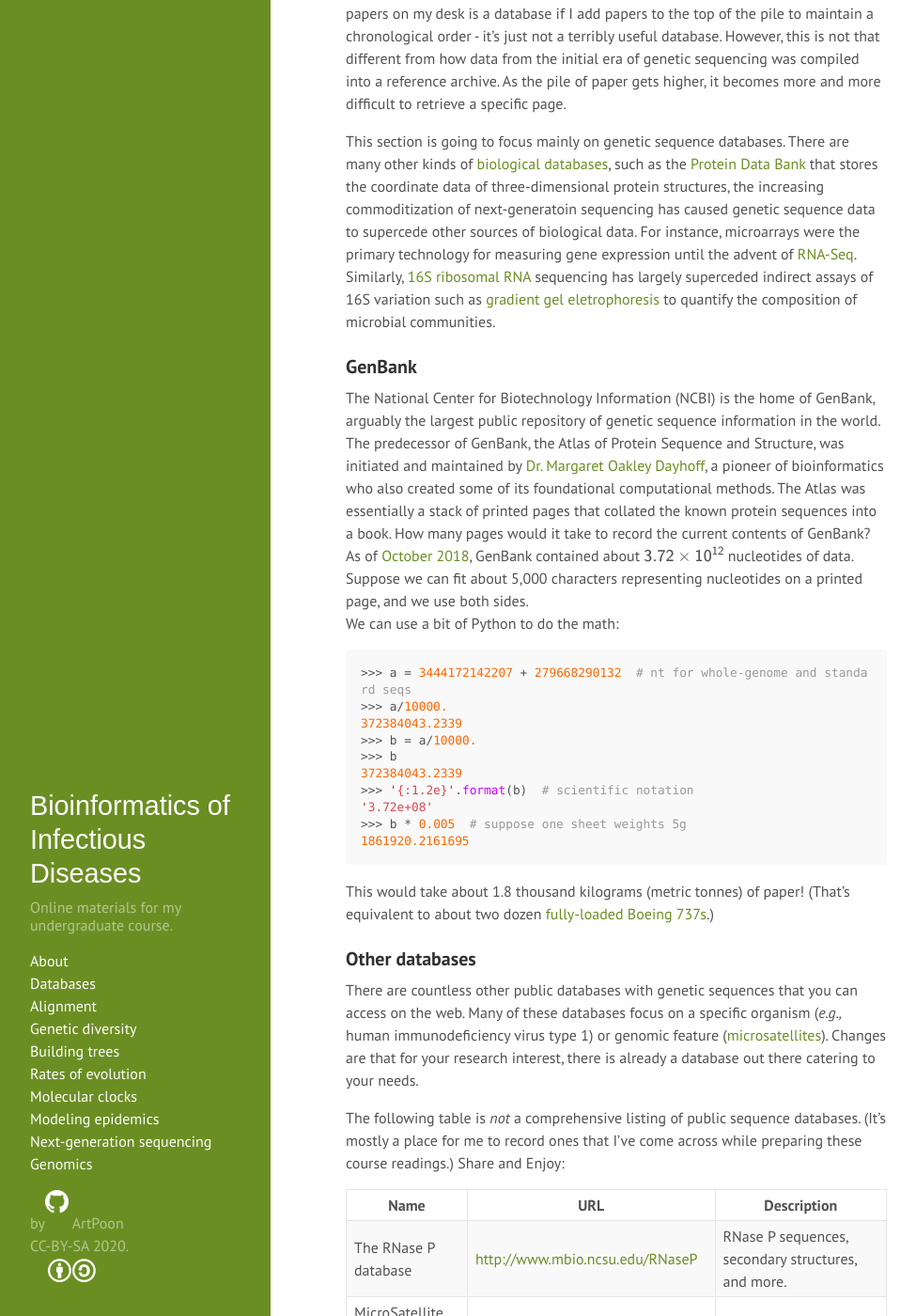
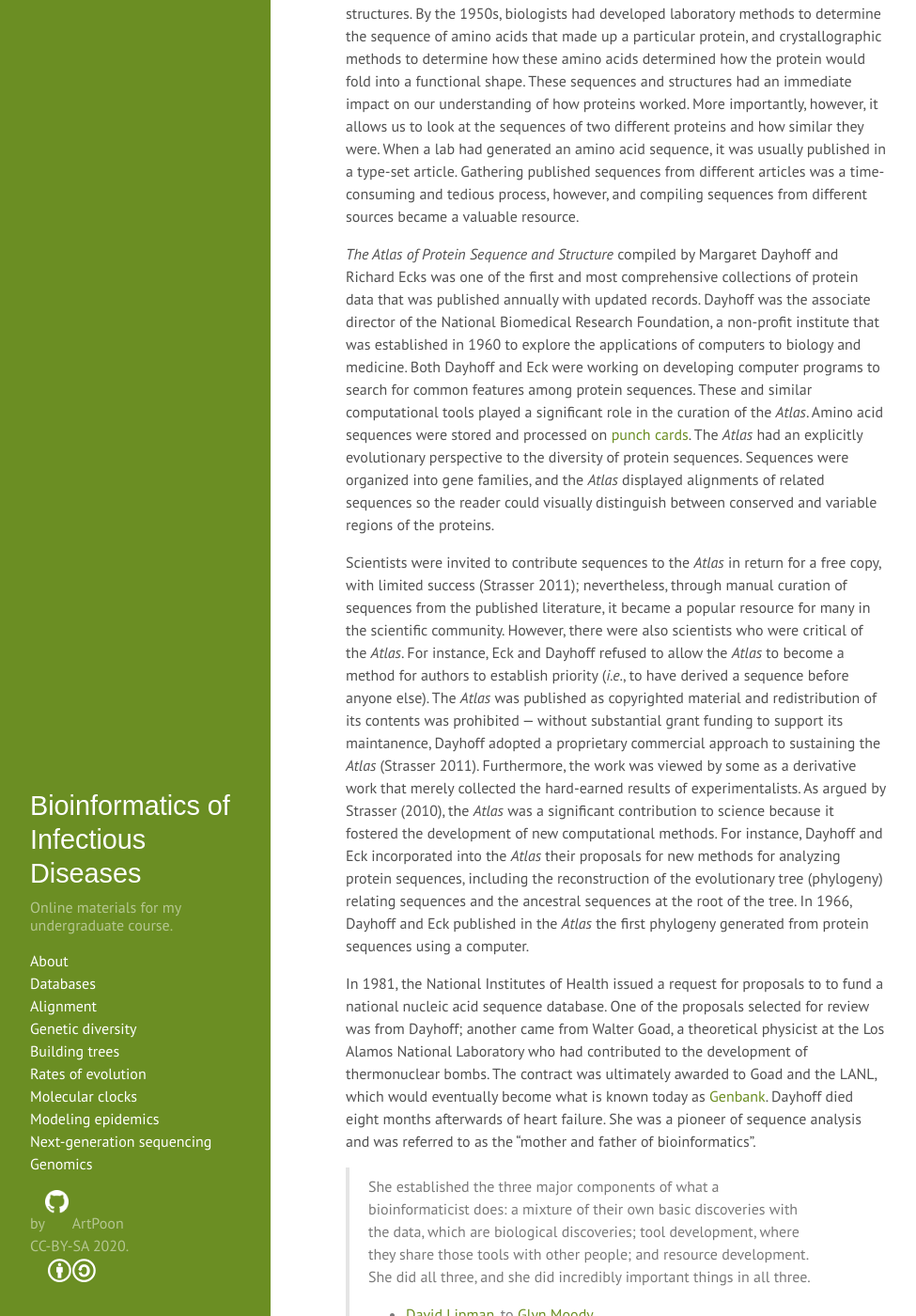
Before and after one commit to ArtPoon/BioID, a Jekyll site: the page built from Databases.md, in a window 1280 px wide and 1400 px high, scrolled down 2354 px. Shown: the whole window at 94% size, without its empty margins (0-975 px from the left). Built offline with Jekyll 4.4.1, drawn with Linux system fonts in a browser that asks for light colours; formulas are drawn with MathJax 3; some of the changed text lies outside the part shown.

Commit message:
updating databases md

````diff
--- a/Databases.md
+++ b/Databases.md
@@ -42,6 +42,49 @@ The directory listing command `ls` tells us that the text file containing the *h
 
 This course is about infectious diseases, so we're generally not going to be dealing with genomes on the scale of human chromosomes.  However, we *are* going to be dealing with very large *numbers* of sequences.  Cumulatively, sequences derived from viruses with even the smallest genomes (comprising only a few thousand nucleotides) can readily attain file sizes measured in gigabytes, because we often want to characterise a large number of sequences from a diverse population of viruses that have been sampled from an infection.
 
+
+## The birth of bioinformatics
+
+Arguably, bioinformatics began with the collection of protein sequences and structures.
+By the 1950s, biologists had developed laboratory methods to determine the sequence of amino acids that made up a particular protein, and crystallographic methods to determine how these amino acids determined how the protein would fold into a functional shape.
+These sequences and structures had an immediate impact on our understanding of how proteins worked.
+More importantly, however, it allows us to look at the sequences of two different proteins and how similar they were.
+When a lab had generated an amino acid sequence, it was usually published in a type-set article.
+Gathering published sequences from different articles was a time-consuming and tedious process, however, and compiling sequences from different sources became a valuable resource.
+
+*The Atlas of Protein Sequence and Structure* compiled by Margaret Dayhoff and Richard Ecks was one of the first and most comprehensive collections of protein data that was published annually with updated records.
+Dayhoff was the associate director of the National Biomedical Research Foundation, a non-profit institute that was established in 1960 to explore the applications of computers to biology and medicine.
+Both Dayhoff and Eck were working on developing computer programs to search for common features among protein sequences.
+These and similar computational tools played a significant role in the curation of the *Atlas*.
+Amino acid sequences were stored and processed on [punch cards](https://en.wikipedia.org/wiki/Punched_card).
+The *Atlas* had an explicitly evolutionary perspective to the diversity of protein sequences.
+Sequences were organized into gene families, and the *Atlas* displayed alignments of related sequences so the reader could visually distinguish between conserved and variable regions of the proteins.
+
+Scientists were invited to contribute sequences to the *Atlas* in return for a free copy, with limited success (Strasser 2011); nevertheless, through manual curation of sequences from the published literature, it became a popular resource for many in the scientific community.
+However, there were also scientists who were critical of the *Atlas*.
+For instance, Eck and Dayhoff refused to allow the *Atlas* to become a method for authors to establish priority (*i.e.*, to have derived a sequence before anyone else).
+The *Atlas* was published as copyrighted material and redistribution of its contents was prohibited --- without substantial grant funding to support its maintanence, Dayhoff adopted a proprietary commercial approach to sustaining the *Atlas* (Strasser 2011).
+Furthermore, the work was viewed by some as a derivative work that merely collected the hard-earned results of experimentalists.
+As argued by Strasser (2010), the *Atlas* was a significant contribution to science because it fostered the development of new computational methods.
+For instance, Dayhoff and Eck incorporated into the *Atlas* their proposals for new methods for analyzing protein sequences, including the reconstruction of the evolutionary tree (phylogeny) relating sequences and the ancestral sequences at the root of the tree.
+In 1966, Dayhoff and Eck published in the *Atlas* the first phylogeny generated from protein sequences using a computer.
+
+
+In 1981, the National Institutes of Health issued a request for proposals to to fund a national nucleic acid sequence database.
+One of the proposals selected for review was from Dayhoff; another came from Walter Goad, a theoretical physicist at the Los Alamos National Laboratory who had contributed to the development of thermonuclear bombs.
+The contract was ultimately awarded to Goad and the LANL, which would eventually become what is known today as [Genbank](https://www.ncbi.nlm.nih.gov/genbank/).
+Dayhoff died eight months afterwards of heart failure.
+She was a pioneer of sequence analysis and was referred to as the "mother and father of bioinformatics".
+
+> She established the three major components of what a bioinformaticist does: a mixture of their own basic discoveries with the data, which are biological discoveries; tool development, where they share those tools with other people; and resource development.  She did all three, and she did incredibly important things in all three.
+- [David Lipman](https://en.wikipedia.org/wiki/David_J._Lipman), to [Glyn Moody](https://en.wikipedia.org/wiki/Glyn_Moody)
+
+
+Sources:
+* Strasser BJ. Collecting, comparing, and computing sequences: the making of Margaret O. Dayhoff’s Atlas of Protein Sequence and Structure, 1954–1965. Journal of the History of Biology. 2010 Dec 1;43(4):623-60.
+* Strasser BJ. The experimenter's museum: GenBank, natural history, and the moral economies of biomedicine. Isis. 2011 Mar 1;102(1):60-96.
+* Moody G. Digital code of life: how bioinformatics is revolutionizing science, medicine, and business. John Wiley & Sons; 2004 Feb 3.
+* Hagen JB. The origins of bioinformatics. Nature Reviews Genetics. 2000 Dec;1(3):231.
 
 ## What is a database?
 
@@ -289,7 +332,7 @@ To illustrate, I've reproduced a portion of a table from a publication in the Br
 | Measles | 3268 | 153 | 37 | 40 | 73 |
 
 and here are the same data in a CSV format:
-```CSV
+```csv
 Cases,Eng. & Wales,Grt. Lnd,Scot.,N.Ire.,Eire
 Diptheria,0,0,1,0,
 Dysentry,482,85,136,5,2
````
Also changed, not shown: other parts of Databases.md (+0 -5 lines), README.md.
